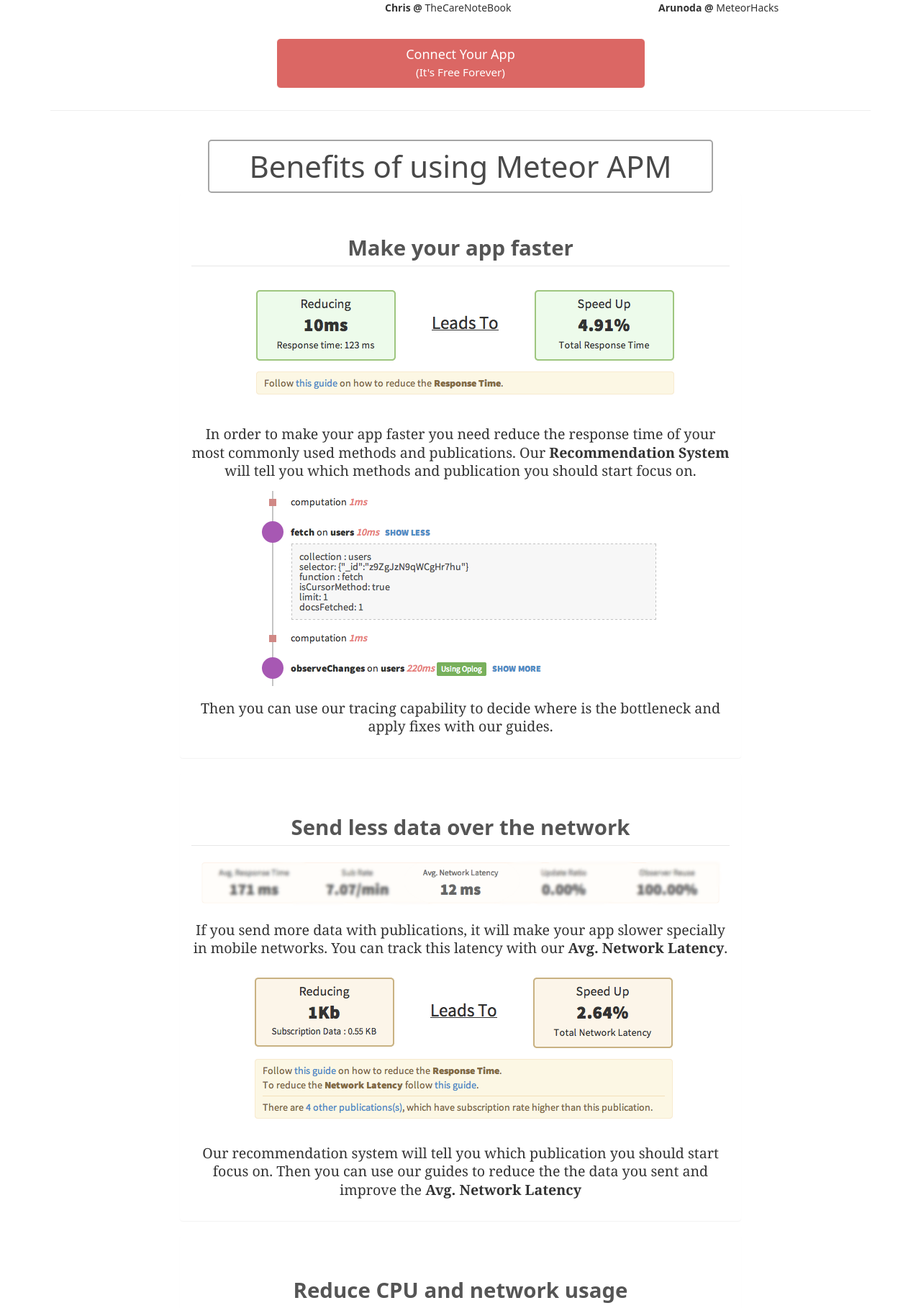
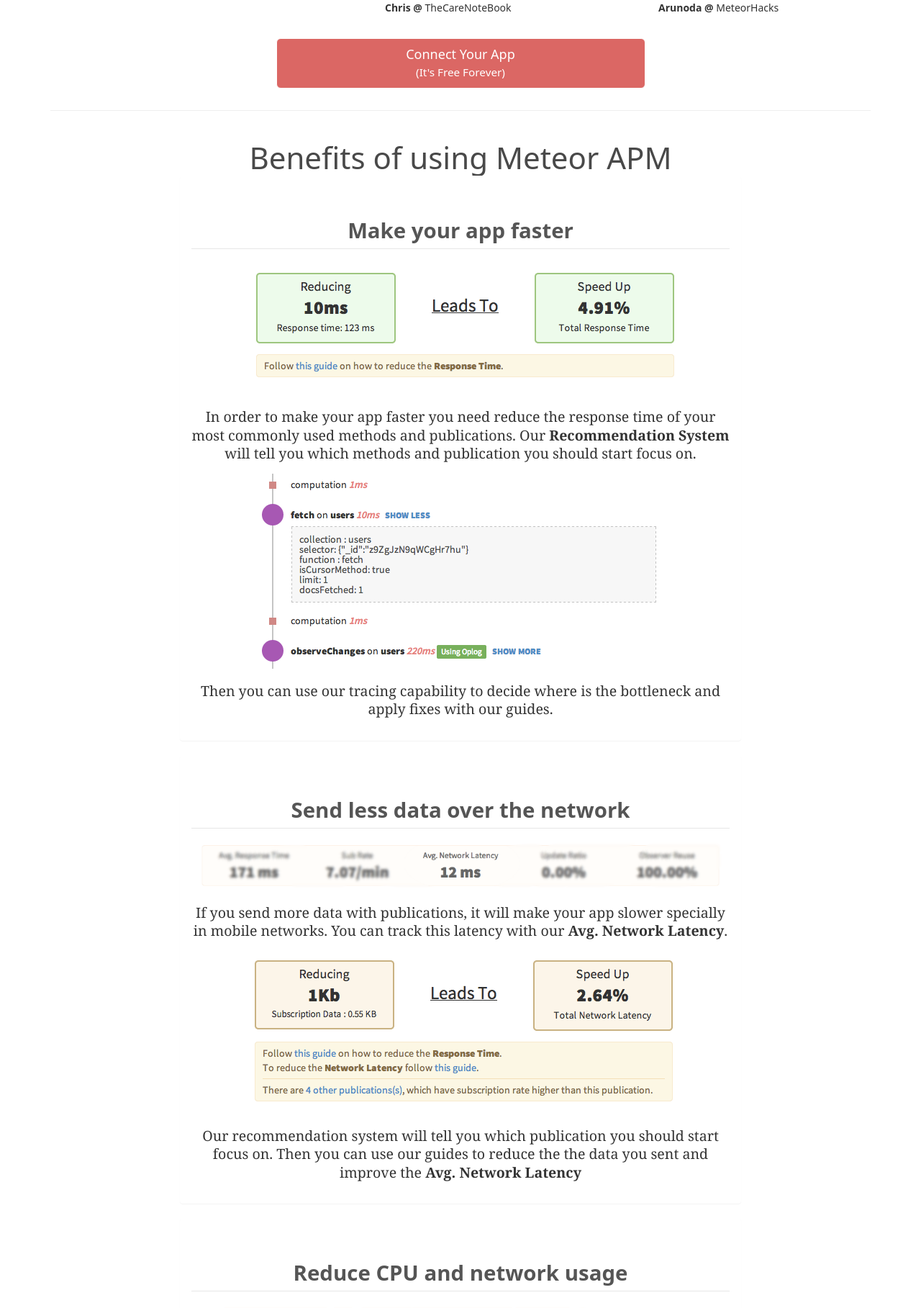
Before and after one commit to kadiraio/kadiraio.github.io, a Jekyll site: the page built from index.html, in a window 1280 px wide. Shown: the part 875-2692 px from the top of the page at 72% size. Built offline with Jekyll 4.4.1, drawn with Linux system fonts in a browser that asks for light colours; the list of posts is cut into pages by our own code.

Commit message:
removed border from benefits

```diff
--- a/css/style.css
+++ b/css/style.css
@@ -151,17 +151,13 @@
   font-weight: normal;
   font-size: 3em;
   line-height: 50px;
-  margin: 40px 0 40px 0;
   color: rgb(70, 70, 70);
   text-align: center;
   pointer-events: none;
-  width: 60%;
+  width: 55%;
   text-align: center;
   margin: 10px auto 0 auto;
   color: rgb(73, 73, 73);
-  border: 2px solid rgb(165, 165, 165);
-  border-radius: 5px;
-  padding: 10px 0;
 }
 
 .feature {
```
